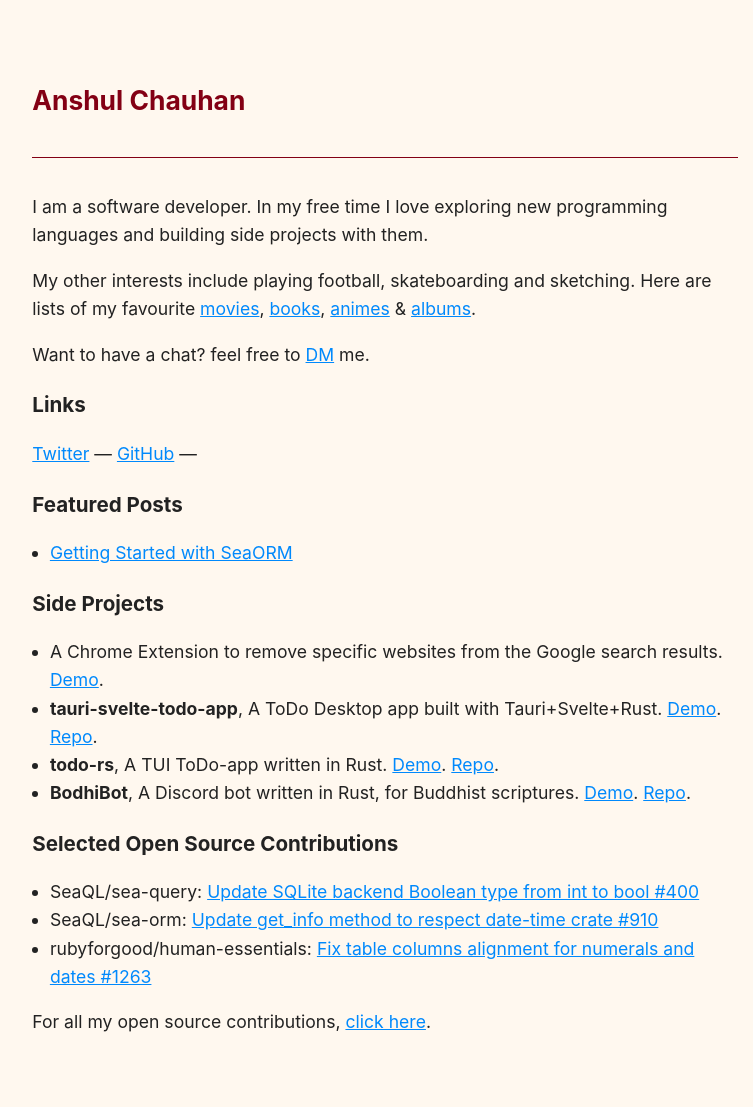
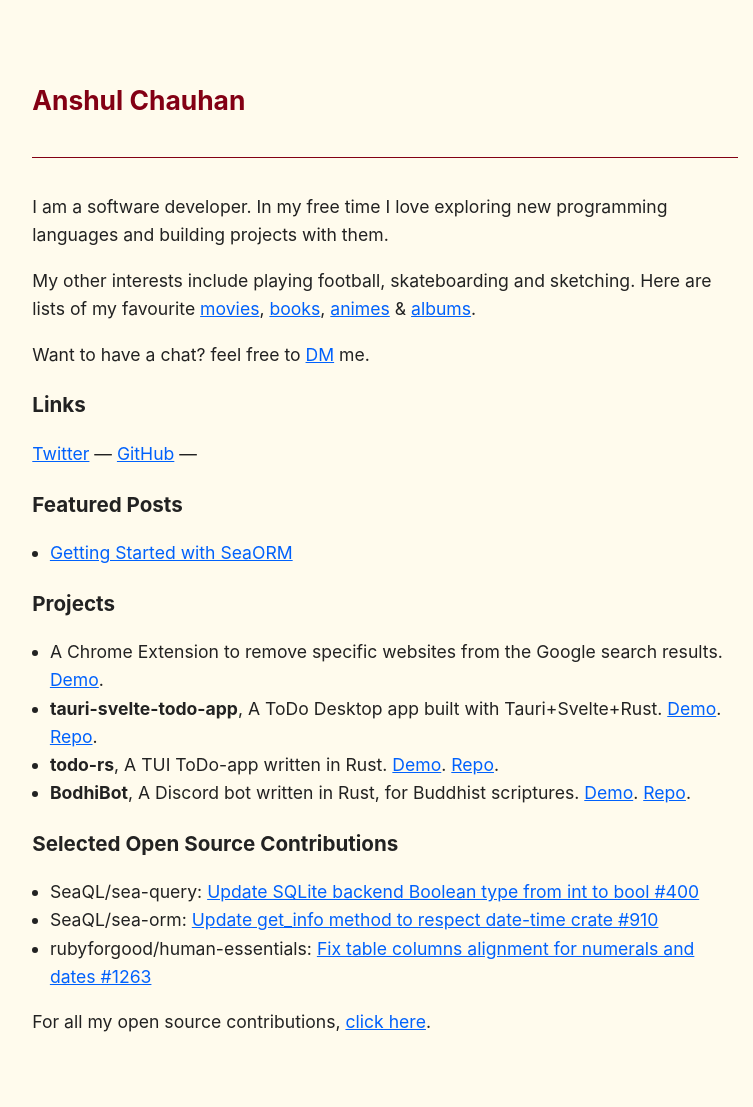
Before and after one commit to anshulxyz/anshulxyz.github.io, a Jekyll site: the page built from index.md, in a window 1280 px wide. Shown: the whole page, without its empty margins (255-1008 px from the left). Built offline with Jekyll 4.4.1, drawn with Linux system fonts in a browser that asks for light colours.

```diff
--- a/_includes/head.html
+++ b/_includes/head.html
@@ -34,7 +34,7 @@
 
   {% if page.syntax %}
   <!-- highlight.js -->
-  <link rel="stylesheet" href="//cdnjs.cloudflare.com/ajax/libs/highlight.js/11.7.0/styles/felipec.min.css">
+  <link rel="stylesheet" href="//cdnjs.cloudflare.com/ajax/libs/highlight.js/11.7.0/styles/ir-black.min.css">
   <script src="//cdnjs.cloudflare.com/ajax/libs/highlight.js/11.7.0/highlight.min.js"></script>
 
   <!--load additional languages-->
--- a/_sass/main.scss
+++ b/_sass/main.scss
@@ -13,10 +13,9 @@ html {
   padding: 3em 1em;
   margin: auto;
   line-height: 1.6;
-  // font-family: Charter, 'Bitstream Charter', 'Sitka Text', Cambria, serif;
   font-family: $sans-serif;
   font-size: calc(1em * 1.1);
-  background: $color-amber-1;
+  background: lighten($color-yellow-1, 1.5%);
   color: $color-gray-6;
 }
 
@@ -33,8 +32,7 @@ p {
 
 // link
 a {
-  color:$color-blue-3;
-  //text-decoration: none;
+  color:$color-indigo-4;
 }
 
 a:hover,
@@ -69,10 +67,10 @@ blockquote {
   margin: 0;
   margin: 2rem;
   padding: 0.1rem 1rem;
-  color: $color-amber-4;
-  background: darken($color-amber-1, 5%);
+  color: $color-sky-4;
+  background: $color-sky-1;
   border-left: 5px solid;
-  border-color: $color-amber-2;
+  border-color: $color-sky-2;
   //border-radius: 10px;
 }
 
--- a/index.md
+++ b/index.md
@@ -15,7 +15,7 @@ redirect_from:
 {:.title}
 
 I am a software developer. In my free time I love exploring new programming
-languages and building side projects with them.
+languages and building projects with them.
 
 
 My other interests include playing football, skateboarding and sketching.
@@ -41,7 +41,7 @@ Want to have a chat? feel free to [DM](https://twitter.com/messages/compose?reci
   {% endfor %}
 </ul>
 
-### Side Projects
+### Projects
 
 - A Chrome Extension to remove specific websites from the Google search
   results. [Demo](https://www.youtube.com/watch?v=IUFg9-YpTLs).
```
Also changed, not shown: _drafts/100-rust.md (+3 -8 lines), _posts/2022-05-12-animes.md (+1 -1 lines).
